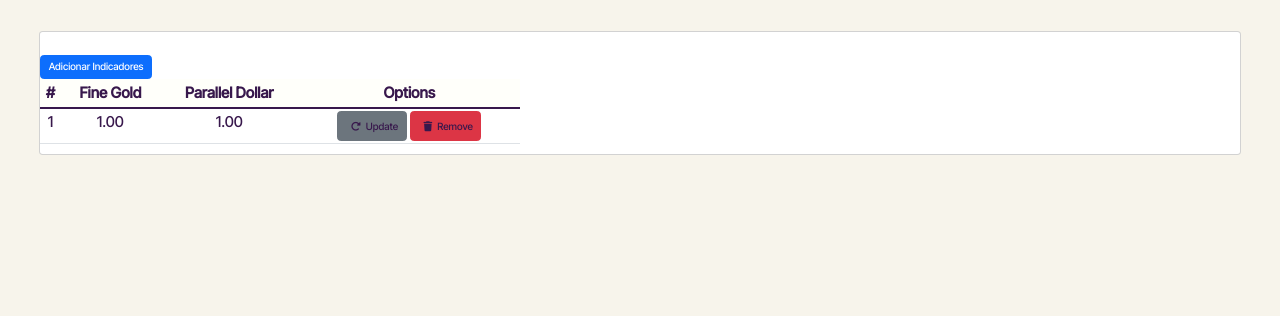
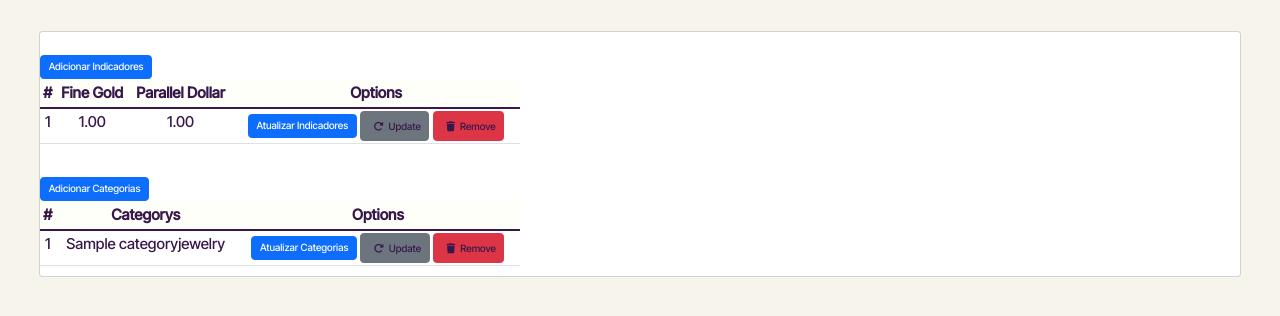
Before and after one commit to alexcmartins/app_joias, a Django app: page /jewelry/settings in a window 1280 px wide. Shown: the part 39-355 px from the top of the page. Run offline with Django 4.2, Linux system fonts and the light colour scheme; tables that the repository leaves empty hold one stand-in row (values such as "Sample post").

Commit message:
new views in settings and jewelry

```diff
--- a/jewelry/forms.py
+++ b/jewelry/forms.py
@@ -32,16 +32,16 @@ class ModelsJewelryForm(forms.ModelForm):
 class TypesMetalsForm(forms.ModelForm):
     class Meta:
         model = models.TypesMetals
-        fields = fields = "__all__"
+        fields = "__all__"
 
 
 class TypesStonesForm(forms.ModelForm):
     class Meta:
         model = models.TypesStones
-        fields = fields = "__all__"
+        fields = "__all__"
 
 
 class TypesPearlsForm(forms.ModelForm):
     class Meta:
         model = models.TypesPearls
-        fields = fields = "__all__"
+        fields = "__all__"
--- a/jewelry/templates/jewelry/pages/settings_jewel.html
+++ b/jewelry/templates/jewelry/pages/settings_jewel.html
@@ -6,6 +6,8 @@
 <div class="card">
     <br>
         {% include 'jewelry/partials/indicators.html' %}
+    <br>
+        {% include 'jewelry/partials/category_jewelry.html' %}
 </div>
 </div>
 {% endblock content %}
--- /dev/null
+++ b/jewelry/templates/jewelry/partials/add_indicators.html
@@ -0,0 +1,21 @@
+<!-- Modal Create Indicators -->
+<div class="modal fade" id="staticBackdropCreateIndicators" data-bs-backdrop="static" data-bs-keyboard="false" tabindex="-1" aria-labelledby="staticBackdropLabel" aria-hidden="true">
+    <div class="modal-dialog">
+      <div class="modal-content">
+        <div class="modal-header">
+          <h1 class="modal-title fs-5" id="staticBackdropLabel">Create Indicators</h1>
+          <button type="button" class="btn-close" data-bs-dismiss="modal" aria-label="Close"></button>
+        </div>
+        <div class="modal-body">
+            <form action="" method="post">
+                {% csrf_token %}
+                    {{ form.as_p }}
+                <input type="submit" class="btn btn-primary" value="Save">
+            </form>
+        </div>
+        <div class="modal-footer">
+          <button type="button" class="btn btn-secondary" data-bs-dismiss="modal">Close</button>
+        </div>
+      </div>
+    </div>
+  </div>
--- /dev/null
+++ b/jewelry/templates/jewelry/partials/category_jewelry.html
@@ -0,0 +1,34 @@
+<div class="form-category">
+    <button type="button" class="btn btn-primary" data-bs-toggle="modal" data-bs-target="#staticBackdropCreateCategory">
+        Adicionar Categorias
+    </button>
+</div>
+<div class="table-category">
+    <table class="table table-sm table-hover text-center" style="width: 40%;">
+        <thead>
+            <tr>
+                <th scope="col">#</th>
+                <th scope="col">Categorys</th>
+                <th scope="col">Options</th>
+            </tr>
+        </thead>
+        <tbody class="table-group-divider">
+        {% for category in category_jewelry %}
+            <tr>
+                <td>{{ category.id }}</td>
+                <td>{{ category.name }}</td>
+                <td>
+                    <button type="button" class="btn btn-primary" data-bs-toggle="modal" data-bs-target="#editCategory{{category.id}}">
+                        Atualizar Categorias
+                    </button>
+                    <a href="{% url 'jewelry:update-indicators' category.id %}" class="btn btn-secondary" arialabel="update-contact"><i class="fa-solid fa-rotate-right"></i>Update</a>
+                    <a href="{% url 'jewelry:delete-indicators' category.id %}" class="btn btn-danger" arialabel="delete-contact"><i class="fa-solid fa-trash"></i>Remove</a>
+                </td>
+            </tr>
+        {% endfor %}
+        </tbody>
+    </table>
+</div>
+<!-- Modal Create Indicators -->
+{% include 'jewelry/partials/add_indicators.html' %}
+{% include 'jewelry/partials/update_indicators.html' %}
--- a/jewelry/templates/jewelry/partials/indicators.html
+++ b/jewelry/templates/jewelry/partials/indicators.html
@@ -1,5 +1,5 @@
 <div class="form-indicators">
-    <button type="button" class="btn btn-primary" data-bs-toggle="modal" data-bs-target="#staticBackdrop">
+    <button type="button" class="btn btn-primary" data-bs-toggle="modal" data-bs-target="#staticBackdropCreateIndicators">
         Adicionar Indicadores
     </button>
 </div>
@@ -20,6 +20,9 @@
                 <td>{{ indicators.fine_gold }}</td>
                 <td>{{ indicators.parallel_dollar }}</td>
                 <td>
+                    <button type="button" class="btn btn-primary" data-bs-toggle="modal" data-bs-target="#editIndicators{{indicators.id}}">
+                        Atualizar Indicadores
+                    </button>
                     <a href="{% url 'jewelry:update-indicators' indicators.id %}" class="btn btn-secondary" arialabel="update-contact"><i class="fa-solid fa-rotate-right"></i>Update</a>
                     <a href="{% url 'jewelry:delete-indicators' indicators.id %}" class="btn btn-danger" arialabel="delete-contact"><i class="fa-solid fa-trash"></i>Remove</a>
                 </td>
@@ -28,24 +31,6 @@
         </tbody>
     </table>
 </div>
-<!-- Modal -->
-<div class="modal fade" id="staticBackdrop" data-bs-backdrop="static" data-bs-keyboard="false" tabindex="-1" aria-labelledby="staticBackdropLabel" aria-hidden="true">
-    <div class="modal-dialog">
-      <div class="modal-content">
-        <div class="modal-header">
-          <h1 class="modal-title fs-5" id="staticBackdropLabel">Update Indicators</h1>
-          <button type="button" class="btn-close" data-bs-dismiss="modal" aria-label="Close"></button>
-        </div>
-        <div class="modal-body">
-            <form action="" method="post">
-                {% csrf_token %}
-                    {{ form.as_p }}
-                <input type="submit" value="Save">
-            </form>
-        </div>
-        <div class="modal-footer">
-          <button type="button" class="btn btn-secondary" data-bs-dismiss="modal">Close</button>
-        </div>
-      </div>
-    </div>
-  </div>
+<!-- Modal Create Indicators -->
+{% include 'jewelry/partials/add_indicators.html' %}
+{% include 'jewelry/partials/update_indicators.html' %}
--- a/jewelry/templates/jewelry/partials/update_indicators.html
+++ b/jewelry/templates/jewelry/partials/update_indicators.html
@@ -1,15 +1,16 @@
-<!-- Modal -->
-<div class="modal fade" id="staticBackdrop" data-bs-backdrop="static" data-bs-keyboard="false" tabindex="-1" aria-labelledby="staticBackdropLabel" aria-hidden="true">
+<!-- Modal Update Indicators -->
+{% for indicators in daily_indicators %}
+<div class="modal fade" id="editIndicators{{indicators.id}}" data-bs-backdrop="static" data-bs-keyboard="false" tabindex="-1" aria-labelledby="editIndicatorsLabel" aria-hidden="true">
     <div class="modal-dialog">
         <div class="modal-content">
             <div class="modal-header">
-          <h1 class="modal-title fs-5" id="staticBackdropLabel">Update Indicators</h1>
+                <h1 class="modal-title fs-5" id="editIndicatorsLabel">Update Indicators</h1>
             <button type="button" class="btn-close" data-bs-dismiss="modal" aria-label="Close"></button>
             </div>
         <div class="modal-body">
-            <form action="" method="post">
+            <form action="/jewelry/settings/indicators/update/{{ indicators.id }}" method="post">
                 {% csrf_token %}
-                    {{ form }}
+                    {{ form.as_p }}
                 <input type="submit" value="Save">
             </form>
         </div>
@@ -19,3 +20,4 @@
     </div>
 </div>
 </div>
+{% endfor %}
--- a/jewelry/views.py
+++ b/jewelry/views.py
@@ -124,14 +124,16 @@ def update_jewel(request):
 
 # Settings jewelry
 def settings_jewel(request):
-    daily_indicators = models.Indicators.objects.all().order_by
-    ('-id')
+    daily_indicators = models.Indicators.objects.all().order_by('-id')
+    category_jewelry = models.CategoryJewelry.objects.all().order_by('-id')
     if request.method == "GET":
         form = forms.IndicatorsForm(request.GET)
-
+        form_cj = forms.CategoryJewelryForm(request.GET)
         return render(request, 'jewelry/pages/settings_jewel.html', context={
             'daily_indicators': daily_indicators,
+            'category_jewelry': category_jewelry,
             'form': form,
+            'form_cj': form_cj,
         })
 
     else:
@@ -147,6 +149,7 @@ def settings_jewel(request):
         })
 
 
+"""
 def update_indicators(request, id):
     indicators = models.Indicators.objects.get(id=id)
     if request.method == "GET":
@@ -171,6 +174,24 @@ def update_indicators(request, id):
                           'indicators': indicators,
                           'form': form,
                       })
+"""
+
+
+def update_indicators(request, id):
+    indicators = models.Indicators.objects.get(id=id)
+    form = forms.IndicatorsForm(request.POST or None, instance=indicators)
+    if request.method == "POST":
+        indicators = models.Indicators.objects.get(id=id)
+        form = forms.IndicatorsForm(request.POST or None)
+        if form.is_valid():
+            form.save()
+            return redirect('jewelry:settings-jewel')
+
+    return render(request, 'jewelry/partials/update_indicators.html',
+                  context={
+                      'indicators': indicators,
+                      'form': form,
+                  })
 
 
 def delete_indicators(request, id):
```
Also changed, not shown: jewelry/templates/jewelry/pages/jewelry.html (+3 -24 lines), jewelry/templates/jewelry/pages/update_indicators_1.html (added, +9 -0 lines), jewelry/templates/jewelry/partials/card_jewel.html (added, +18 -0 lines), jewelry/templates/jewelry/partials/table.html (+23 -0 lines). Lines whose indentation alone changed are shown as unchanged.
